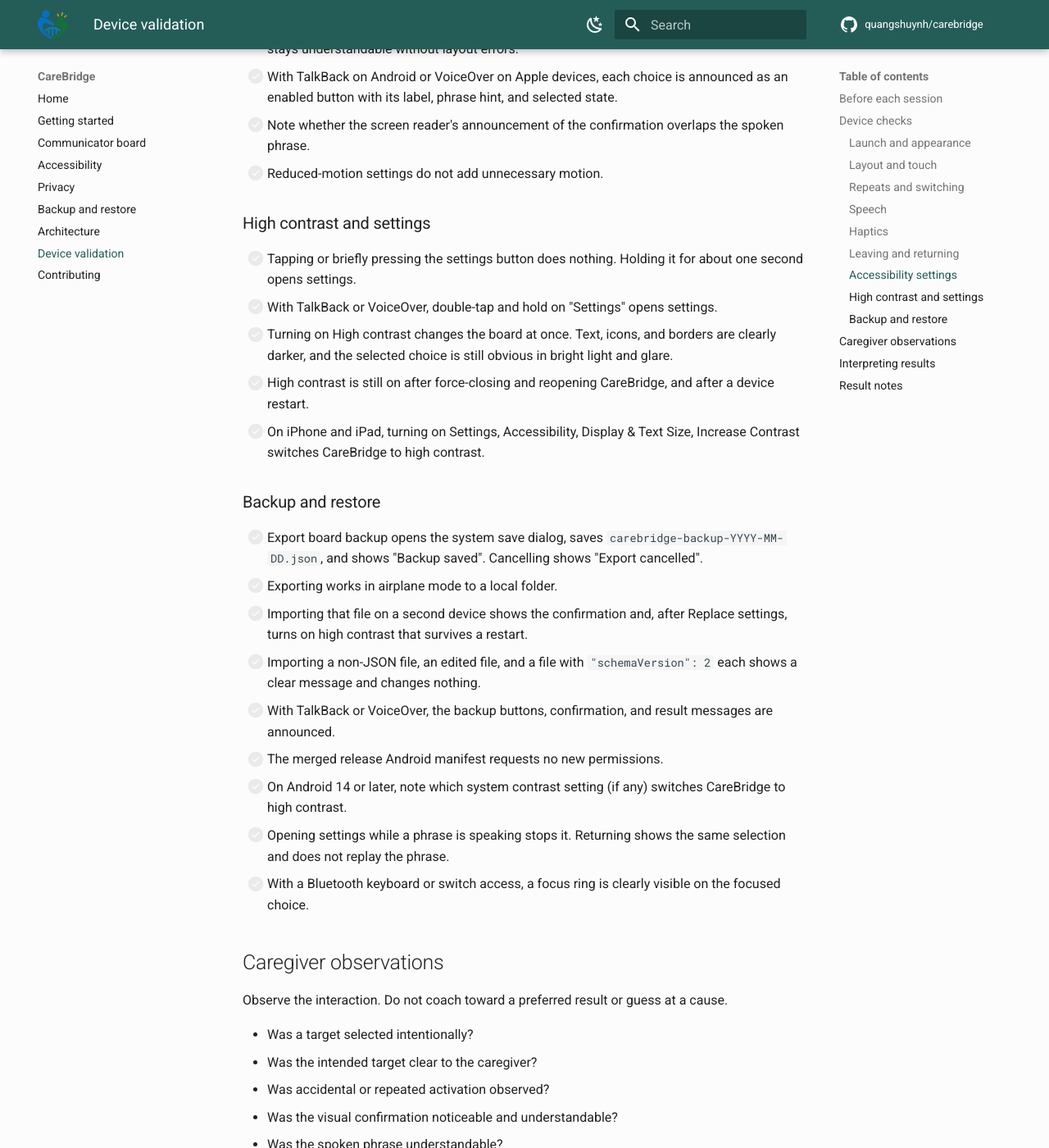
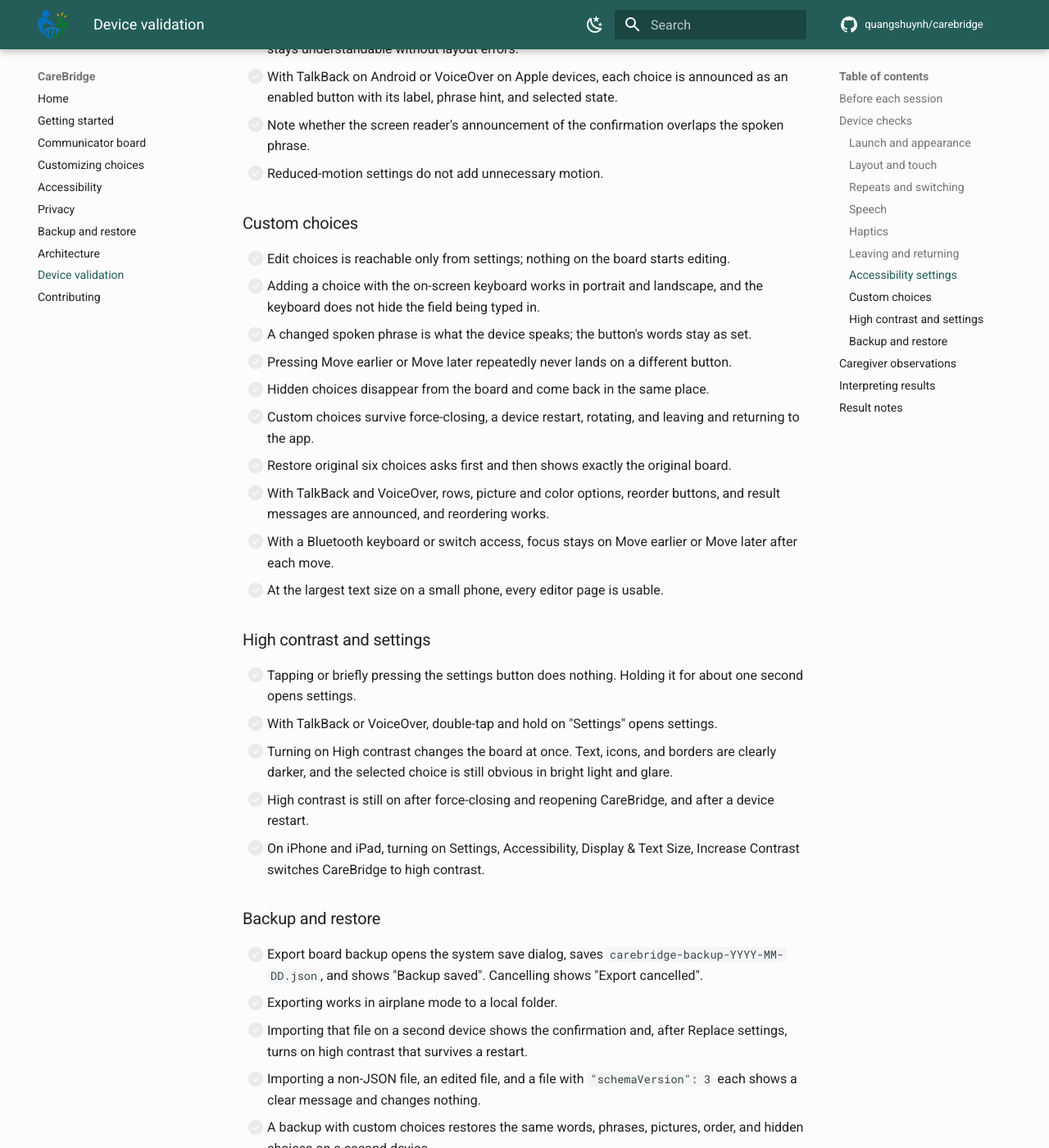
Before and after one commit to quangshuynh/carebridge, an MkDocs documentation site: the page built from docs/device-validation.md, in a window 1280 px wide and 1400 px high, scrolled down 2103 px. Shown: the whole window at 82% size. Built offline with MkDocs 1.6.1 and Material for MkDocs 9.7.7, drawn with Linux system fonts in a browser that asks for light colours; comment, search, counter and statistics services are not loaded; some of the changed text lies outside the part shown.

Commit message:
docs: document custom choices and backup version 2

```diff
--- a/docs/device-validation.md
+++ b/docs/device-validation.md
@@ -59,6 +59,19 @@
 - [ ] Note whether the screen reader's announcement of the confirmation overlaps the spoken phrase.
 - [ ] Reduced-motion settings do not add unnecessary motion.
 
+### Custom choices
+
+- [ ] Edit choices is reachable only from settings; nothing on the board starts editing.
+- [ ] Adding a choice with the on-screen keyboard works in portrait and landscape, and the keyboard does not hide the field being typed in.
+- [ ] A changed spoken phrase is what the device speaks; the button's words stay as set.
+- [ ] Pressing Move earlier or Move later repeatedly never lands on a different button.
+- [ ] Hidden choices disappear from the board and come back in the same place.
+- [ ] Custom choices survive force-closing, a device restart, rotating, and leaving and returning to the app.
+- [ ] Restore original six choices asks first and then shows exactly the original board.
+- [ ] With TalkBack and VoiceOver, rows, picture and color options, reorder buttons, and result messages are announced, and reordering works.
+- [ ] With a Bluetooth keyboard or switch access, focus stays on Move earlier or Move later after each move.
+- [ ] At the largest text size on a small phone, every editor page is usable.
+
 ### High contrast and settings
 
 - [ ] Tapping or briefly pressing the settings button does nothing. Holding it for about one second opens settings.
@@ -72,7 +85,9 @@
 - [ ] Export board backup opens the system save dialog, saves `carebridge-backup-YYYY-MM-DD.json`, and shows "Backup saved". Cancelling shows "Export cancelled".
 - [ ] Exporting works in airplane mode to a local folder.
 - [ ] Importing that file on a second device shows the confirmation and, after Replace settings, turns on high contrast that survives a restart.
-- [ ] Importing a non-JSON file, an edited file, and a file with `"schemaVersion": 2` each shows a clear message and changes nothing.
+- [ ] Importing a non-JSON file, an edited file, and a file with `"schemaVersion": 3` each shows a clear message and changes nothing.
+- [ ] A backup with custom choices restores the same words, phrases, pictures, order, and hidden choices on a second device.
+- [ ] A version 1 backup (made before custom choices) imports its settings and leaves custom choices unchanged.
 - [ ] With TalkBack or VoiceOver, the backup buttons, confirmation, and result messages are announced.
 - [ ] The merged release Android manifest requests no new permissions.
 - [ ] On Android 14 or later, note which system contrast setting (if any) switches CareBridge to high contrast.
--- a/mkdocs.yml
+++ b/mkdocs.yml
@@ -12,6 +12,7 @@
   - Home: index.md
   - Getting started: getting-started.md
   - Communicator board: communicator-board.md
+  - Customizing choices: customizing-choices.md
   - Accessibility: accessibility.md
   - Privacy: privacy.md
   - Backup and restore: backup.md
```
Also changed, not shown: README.md (+4 -2 lines), docs/architecture.md (+21 -6 lines), docs/backup.md (+39 -11 lines), docs/communicator-board.md (+5 -5 lines), docs/customizing-choices.md (added, +64 -0 lines), docs/privacy.md (+2 -2 lines).
